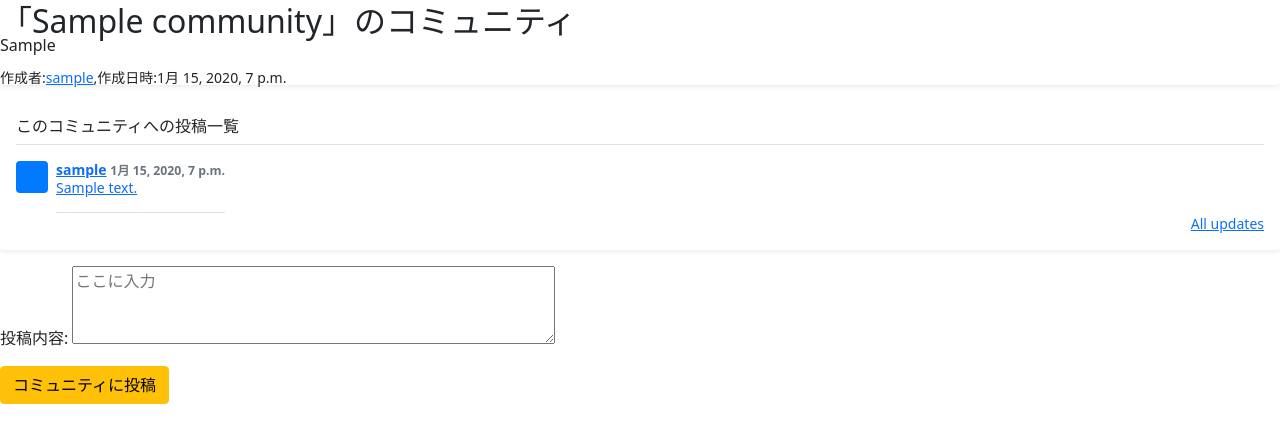
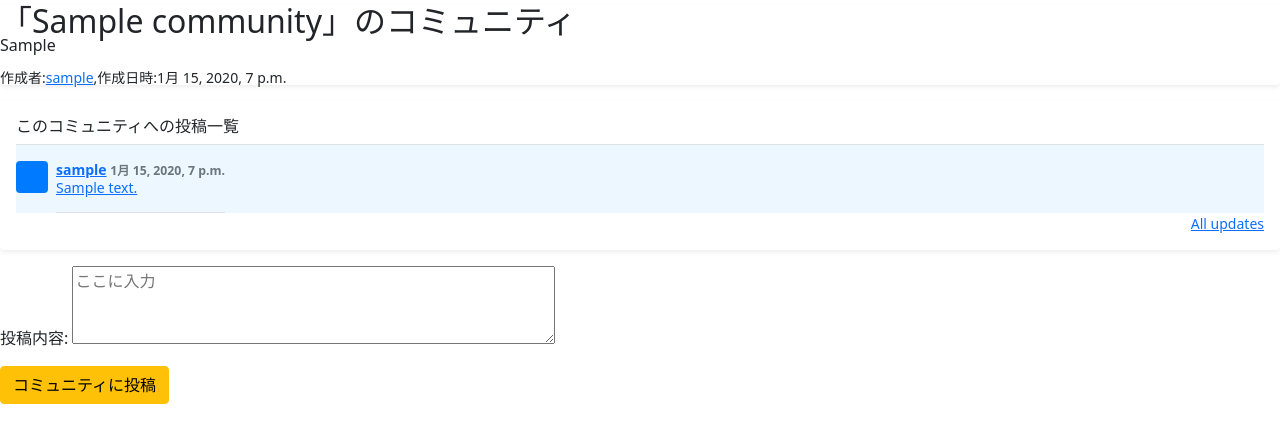
Before and after one commit to bayamax/djangosns-copy-test, a Django app: a page that uses templates/community/community_top.html in a window 1280 px wide. Shown: the part 83-526 px from the top of the page. Run offline with Django 3.2, Linux system fonts and the light colour scheme; tables that the repository leaves empty hold one stand-in row (values such as "Sample post").

Commit message:
親コメント背景色

```diff
--- a/templates/community/community_top.html
+++ b/templates/community/community_top.html
@@ -17,7 +17,11 @@
 <div class="my-3 p-3 bg-body rounded shadow-sm">
     <h6 class="border-bottom pb-2 mb-0">このコミュニティへの投稿一覧</h6>
     {% for post in CommunityPost %}
+    {% if post.parent_id == None %}
+    <div style="background-color:#EDF7FF;" class="d-flex text-muted pt-3">
+    {% else %}
     <div class="d-flex text-muted pt-3">
+    {% endif %}
         <svg class="bd-placeholder-img flex-shrink-0 me-2 rounded" width="32" height="32"
             xmlns="http://www.w3.org/2000/svg" role="img" aria-label="Placeholder: 32x32"
             preserveAspectRatio="xMidYMid slice" focusable="false">
```
